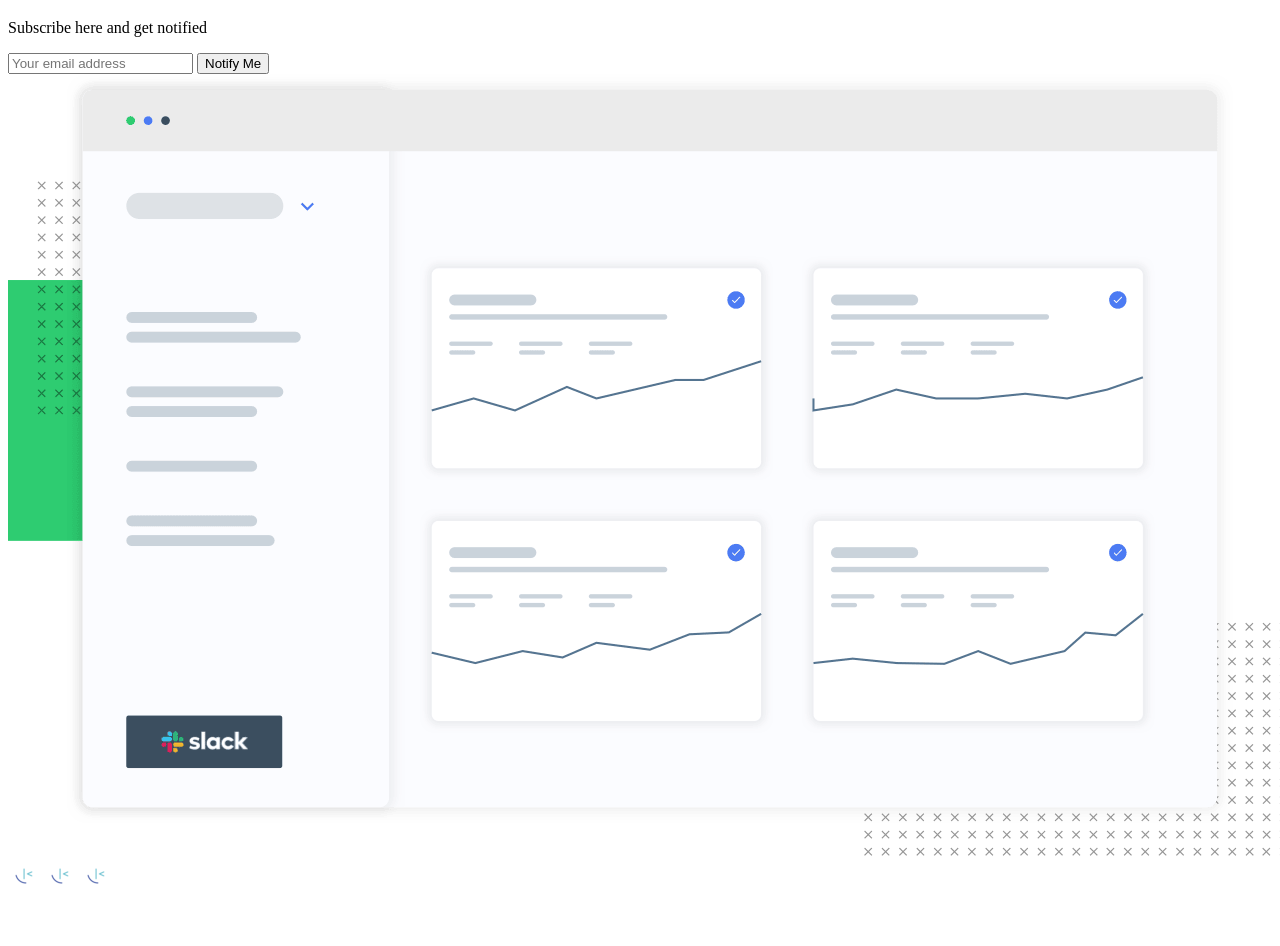
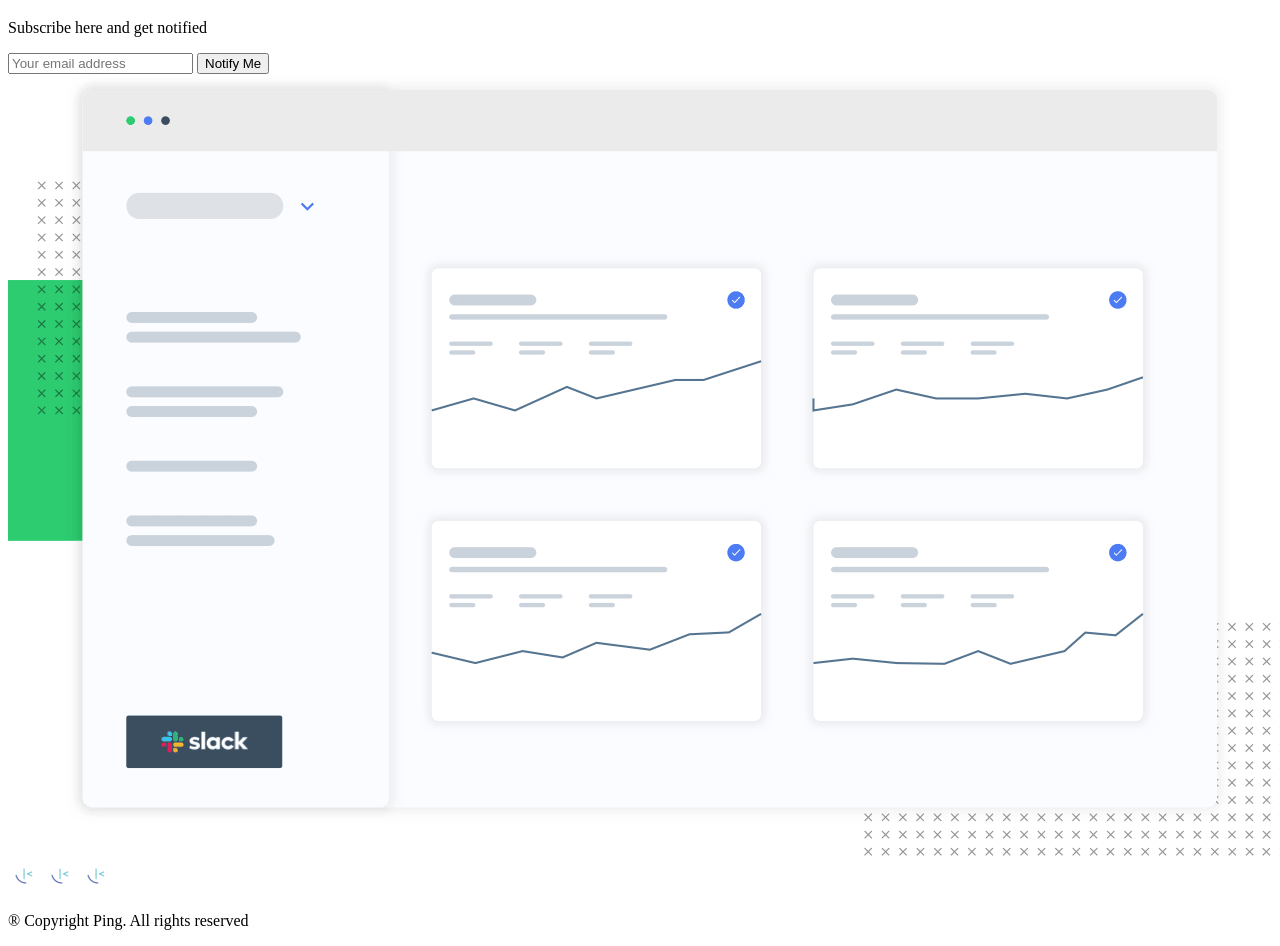
Before and after one commit to ACLFig/Ping, a plain HTML site: page index.html in a window 1280 px wide. Shown: the part 99-1045 px from the top of the page. Before the commit the page ends 1003 px from the top, so only its background shows below. Drawn offline with Linux system fonts and the light colour scheme.

Commit message:
added copyright paragraph

```diff
--- a/index.html
+++ b/index.html
@@ -53,6 +53,7 @@
           alt="instagram button"
         />
       </div>
+      <p>® Copyright Ping. All rights reserved</p>
     </div>
     <script src="src/index.js"></script>
   </body>
```
